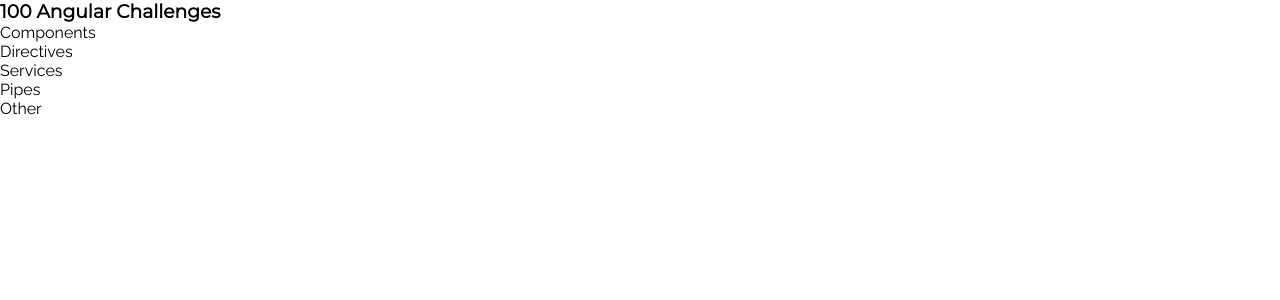
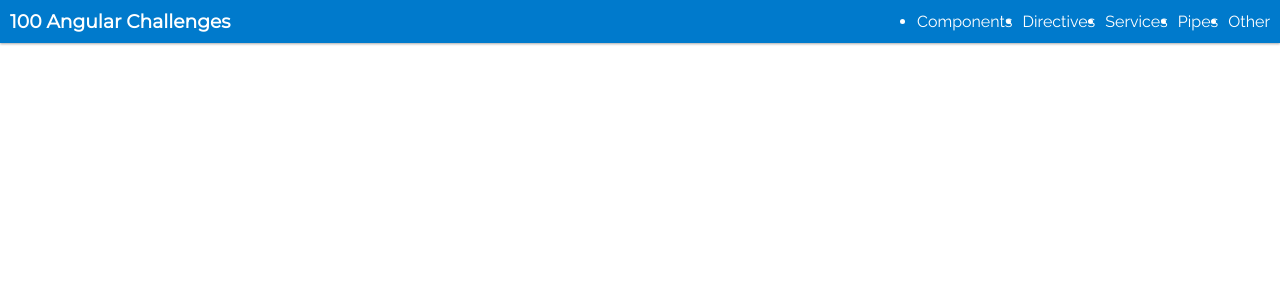
Before and after one commit to JenCall/angular-100-challenges, an Angular app: page / in a window 1280 px wide. Shown: the top 300 px of the page. Built offline with nearby package versions, Linux system fonts and the light colour scheme.

Commit message:
add part of design

```diff
--- a/src/app/components/toolbar/toolbar.component.scss
+++ b/src/app/components/toolbar/toolbar.component.scss
@@ -0,0 +1,22 @@
+@import '../../../styles';
+
+.toolbar-container {
+    display: grid;
+    grid-gap: 10px;
+    grid-template-columns: 1fr auto;
+    align-items: center;
+    padding: 10px;
+    background-color: $blue;
+    color: #fff;
+
+    @include box-shadow();
+}
+
+:host ::ng-deep {
+    ul {
+        display: grid;
+        grid-gap: 10px;
+        grid-auto-flow: column;
+
+    }
+}
```
